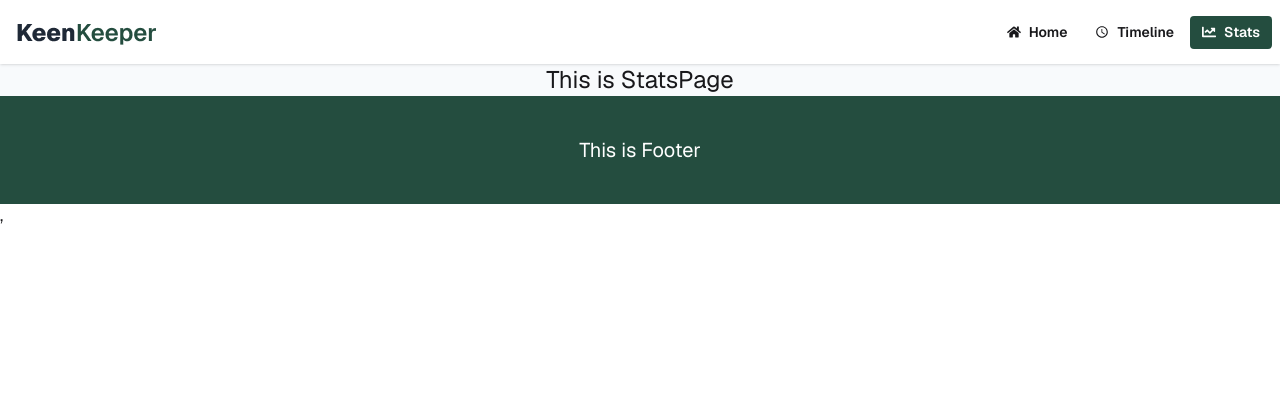
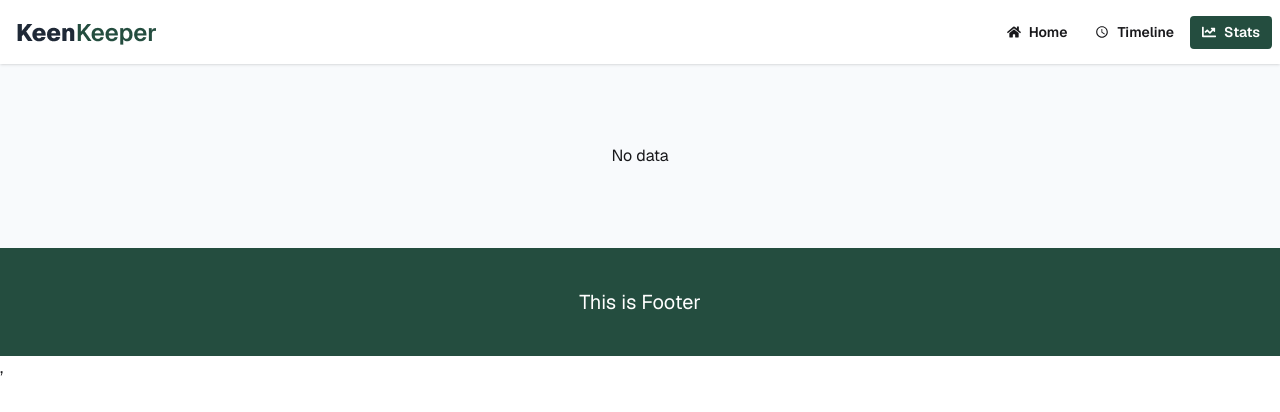
Before and after one commit to ANIK365PRO/-keen-keeper-frinds-A7-m42, a React (Vite) app: page /stats in a window 1280 px wide. Shown: the top 412 px of the page. Built offline with nearby package versions, Linux system fonts and the light colour scheme.

Commit message:
added stats chart

```diff
--- a/src/context/QuickCheckFriendsProvider.jsx
+++ b/src/context/QuickCheckFriendsProvider.jsx
@@ -14,7 +14,7 @@ const QuickCheckFriendsProvider = ({children}) => {
                 // console.log(currentFriendInfo,  type)
 
             setQuickCheck([...quickCheck , currentFriend])
-            toast.success(`wow this ${type}, info is add to timeline !` )
+            toast.success(`${type}, with ${expectedFriend.name} !`)
 
         }
 
--- a/src/hooks/useFriends.jsx
+++ b/src/hooks/useFriends.jsx
@@ -17,7 +17,7 @@ const useFriends = () => {
                     setFriends(data)
                     setLoading(false)
 
-                }, 2000)
+                }, 1000)
 
             }
 
--- a/src/pages/statsPage/StatsPage.jsx
+++ b/src/pages/statsPage/StatsPage.jsx
@@ -1,14 +1,62 @@
 import React, { useContext } from 'react';
 import { FriendsContext } from '../../context/QuickCheckFriendsProvider';
+import { Legend, Pie, PieChart, Tooltip } from 'recharts';
+// import useFriends from '../../hooks/useFriends';
 
 const StatsPage = () => {
 
+    // const {friends, loading} = useFriends
     const {quickCheck} = useContext(FriendsContext) //custom Context
+
+        const count = [
+            {name: 'call', value : 0},
+            {name: 'text', value: 0},
+            {name: 'video', value: 0},
+        ]
+        for(const singleData of quickCheck){
+
+            const countRow = count.findIndex(d => d.name == singleData.type)
+
+            count[countRow].value++;
+        }
+
+
+        console.log(count);
         console.log( 'FriendsContext, quickCheck', quickCheck )
 
+
+        const data = [
+            { name: 'Text', value: 300, fill: '#00C49F' },
+            { name: 'Calls', value: 400, fill: '#0088FE' },
+            { name: 'Video', value: 300, fill: '#FFBB28' },
+
+        ];
+         const isAllZero = count.every(d => d.value === 0);
+
     return (
-        <div>
-             <h2 className='text-2xl text-center'>This is StatsPage </h2>
+        <div className='container mx-auto px-4 py-10 md:p-16 lg:p-20 flex justify-center'>
+
+
+            {
+            isAllZero ?
+                <p>No data</p> :
+                 <PieChart style={{ width: '100%', maxWidth: '500px', maxHeight: '40vh', aspectRatio: 1 }} responsive>
+                        <Pie
+                            data={count}
+                            innerRadius="80%"
+                            outerRadius="100%"
+                            // Corner radius is the rounded edge of each pie slice
+                            cornerRadius="50%"
+                            fill="#8884d8"
+                            // padding angle is the gap between each pie slice
+                            paddingAngle={5}
+                            dataKey="value"
+                            isAnimationActive={true}
+                        />
+                    <Legend></Legend>
+                    <Tooltip></Tooltip>
+                    </PieChart>
+            }
         </div>
     );
 };
```
